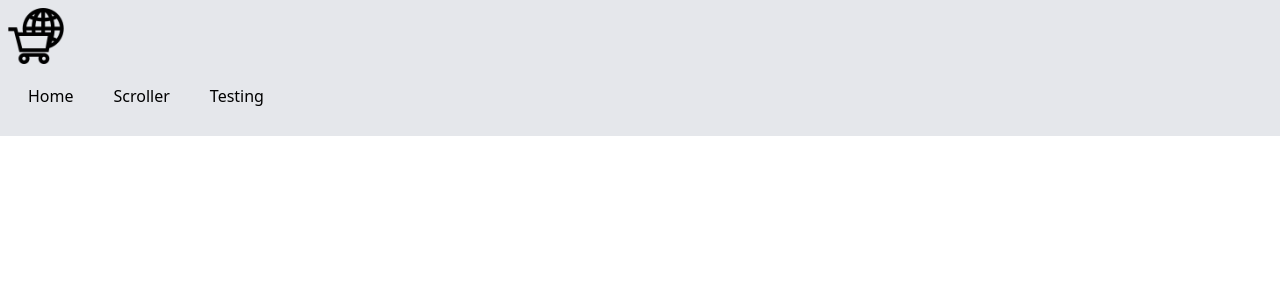
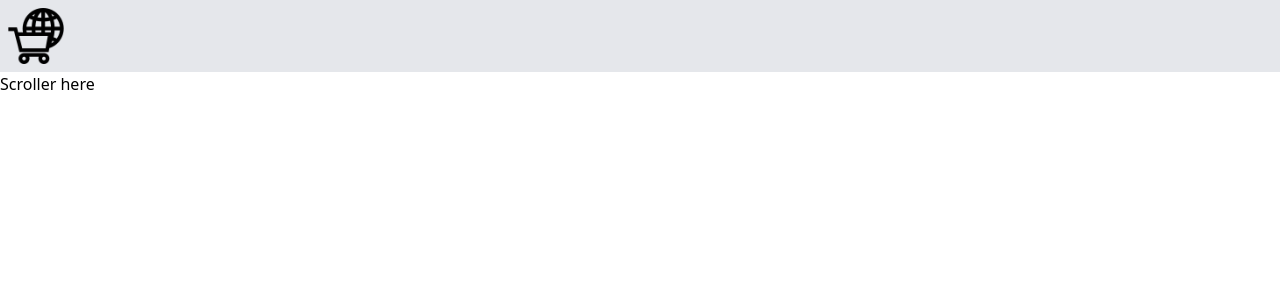
Before and after one commit to pragyasharm/frontend-machine-coding, a React (Create React App) app: page /scroller in a window 1280 px wide. Shown: the top 300 px of the page. Built offline with nearby package versions, Linux system fonts and the light colour scheme; the HTML template or start-up script is replaced by a standard one.

Commit message:
product-card changes

```diff
--- a/package.json
+++ b/package.json
@@ -8,7 +8,7 @@
     "@testing-library/user-event": "^13.5.0",
     "react": "^18.2.0",
     "react-dom": "^18.2.0",
-    "react-router-dom": "^6.22.3",
+    "react-router-dom": "^6.21.3",
     "react-scripts": "5.0.1",
     "web-vitals": "^2.1.4"
   },
--- a/src/Components/Products/MainProductContainer.js
+++ b/src/Components/Products/MainProductContainer.js
@@ -19,7 +19,7 @@ const MainProductContainer = () => {
 
         {/** display product card */}
 
-        <div className="">
+        <div className="flex overflow-hidden">
           {data && data.map((product)=> {
               return <ProductCard key={product.id} product={product}/>
           })}
--- a/src/Components/Products/ProductHeader.js
+++ b/src/Components/Products/ProductHeader.js
@@ -1,16 +1,12 @@
 import React from 'react'
-import { Link } from 'react-router-dom'
+import { NavLink } from 'react-router-dom';
 
 const ProductHeader = () => {
   return (
     <div className='bg-gray-200 p-2 flex-auto'>
         <img className='w-14' src='/images/icon.png' alt='logo'/>
 
-        <ul className='flex'>
-            <li className='m-5'>Home</li>
-            <li className='m-5'>Scroller</li>
-            <li className='m-5'>Testing</li>
-        </ul>
+
     </div>
   )
 }
--- a/src/Components/Products/Scroller.js
+++ b/src/Components/Products/Scroller.js
@@ -2,7 +2,7 @@ import React from 'react'
 
 const Scroller = () => {
   return (
-    <div></div>
+    <div>Scroller here</div>
   )
 }
 
```
Also changed, not shown: src/App.js (+0 -13 lines), 1 other file (tests, documents, lock files or other folders).
